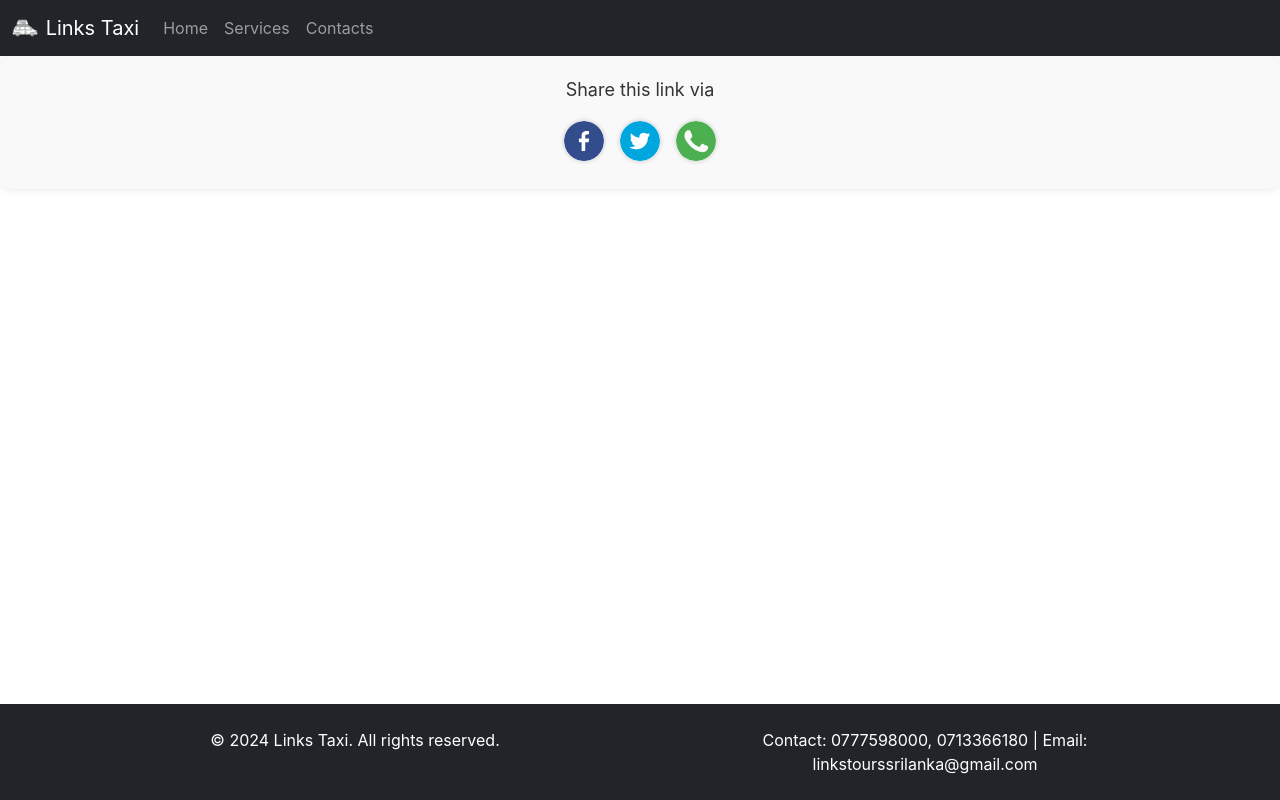
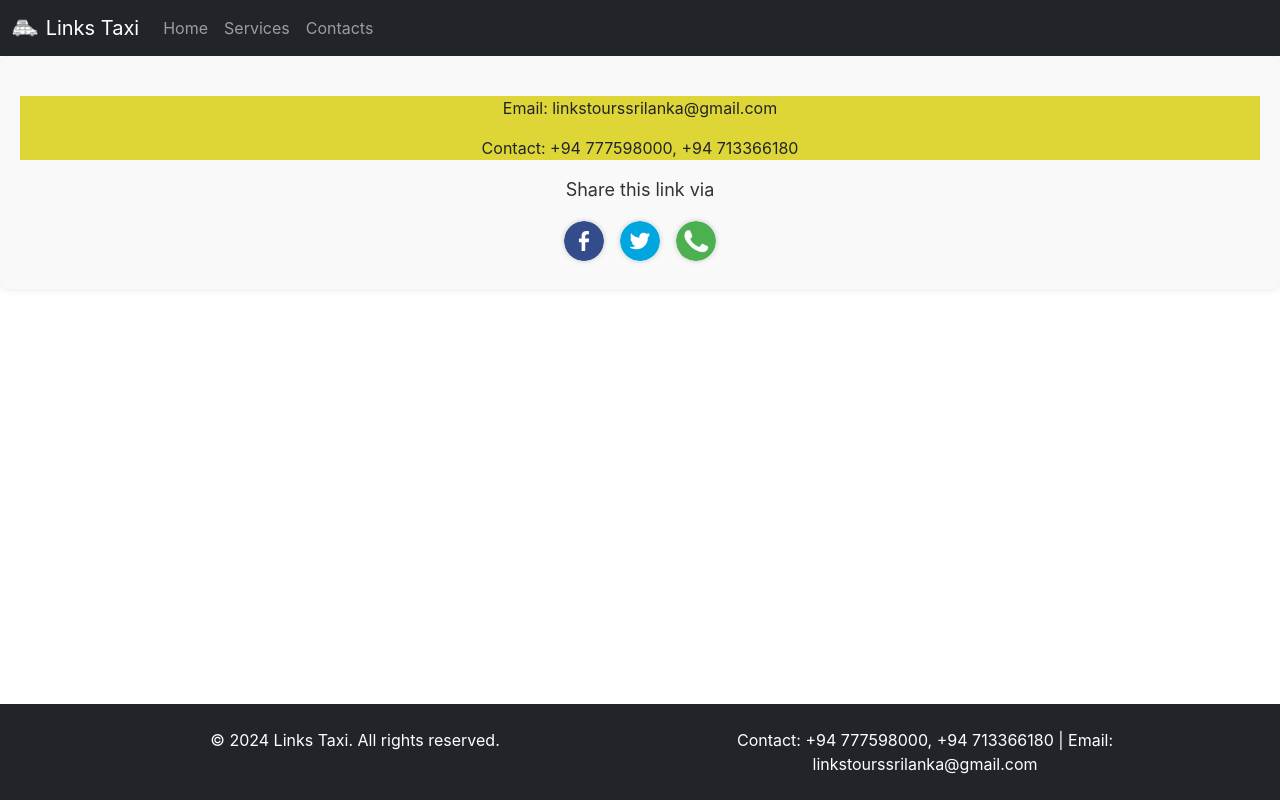
Before and after one commit to HansaSandamal/links-taxi, a React (Create React App) app: page /Contacts in a window 1280 px wide. Built offline with nearby package versions, Linux system fonts and the light colour scheme.

Commit message:
do changes

```diff
--- a/src/layouts/Footer/Footer.js
+++ b/src/layouts/Footer/Footer.js
@@ -11,7 +11,7 @@ function Footer() {
           </div>
           <div className="col-md-6 text-center text-md-right">
             <p>
-              Contact: 0777598000, 0713366180 | Email:
+              Contact: +94 777598000, +94 713366180 | Email:
               linkstourssrilanka@gmail.com
             </p>
           </div>
--- a/src/views/ContactsView/ContactsView.js
+++ b/src/views/ContactsView/ContactsView.js
@@ -24,6 +24,10 @@ const SocialButton = ({ image, url, title, margin }) => {
 function ContactsView() {
   return (
     <div className="contacts-view">
+      <div className="contact-details">
+        <p>Email: linkstourssrilanka@gmail.com</p>
+        <p>Contact: +94 777598000, +94 713366180</p>
+      </div>
       <span className="share-text">Share this link via</span>
       <div className="social-buttons">
         <SocialButton
--- a/src/views/ContactsView/_ContactsView.css
+++ b/src/views/ContactsView/_ContactsView.css
@@ -37,3 +37,8 @@
     border-radius: 50%;
     box-shadow: 0 0 5px rgba(0, 0, 0, 0.2);
 }
+
+.contact-details {
+    margin-top: 20px;
+    background-color: #ded637; /* Adjust text color for better visibility */
+}
--- a/src/views/HomeView/_HomeView.css
+++ b/src/views/HomeView/_HomeView.css
@@ -5,7 +5,6 @@
   }
 
   .welcome-text {
-    color: #e5ef28; /* Blue text color */
+    background-color: #ded637; /* Blue text color */
     font-family: "Georgia", serif;
-    background-color: black;
   }
```
